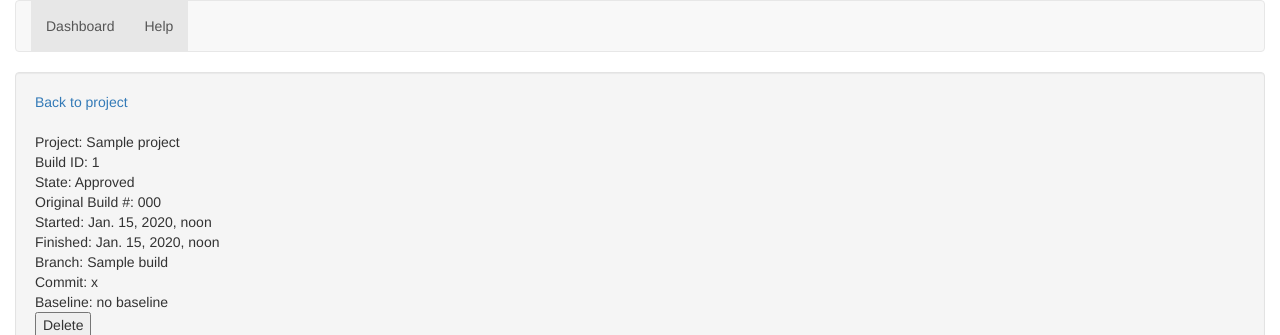
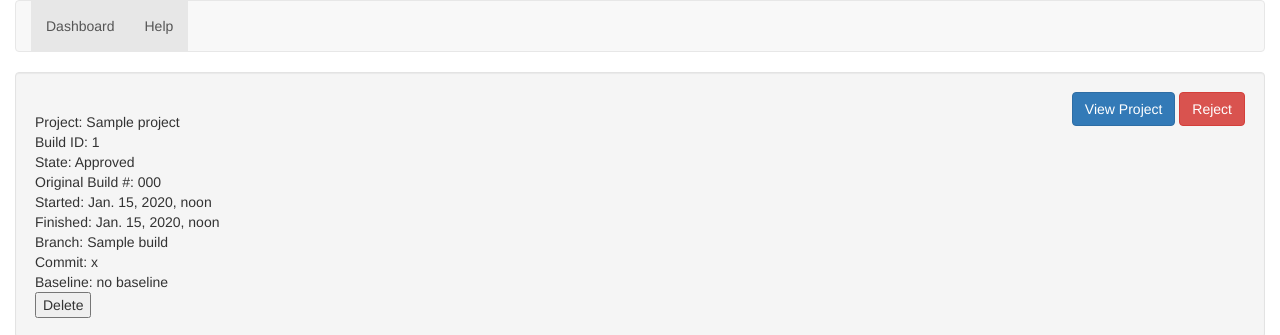
Before and after one commit to karamanolev/persephone, a Django app: page /projects/1/builds/1/ in a window 1280 px wide. Shown: the top 335 px of the page. Run offline with Django 3.2, Linux system fonts and the light colour scheme; a user stored in the database is signed in; tables that the repository leaves empty hold one stand-in row (values such as "Sample post"); parts of the project's set-up code (start-up, migrations or seed data) failed here and were passed over; some libraries are stand-ins or nearby versions.

Commit message:
Bit of styling for build page

```diff
--- a/persephone/builds/static/persephone/main.css
+++ b/persephone/builds/static/persephone/main.css
@@ -1,3 +1,7 @@
+.form-display-inline {
+    display: inline;
+}
+
 .collapsed-screenshot {
     display: none;
 }
--- a/persephone/builds/templates/build.html
+++ b/persephone/builds/templates/build.html
@@ -6,7 +6,25 @@
     <div class="row">
         <div class="col-md-12">
             <div class="well">
-                <a href="{% url 'builds:project' build.project_id %}">Back to project</a><br>
+                <div class="pull-right">
+                    <a href="{% url 'builds:project' build.project_id %}" class="btn btn-primary">
+                        View Project
+                    </a>
+                    {% if build.state == build.STATE_PENDING_REVIEW or build.state == build.STATE_REJECTED %}
+                        <form action="{% url 'builds:build_approve' build.project_id build.id %}"
+                              method="post" class="form-display-inline">
+                            {% csrf_token %}
+                            <button class="btn btn-success">Approve</button>
+                        </form>
+                    {% endif %}
+                    {% if build.state == build.STATE_PENDING_REVIEW or build.state == build.STATE_APPROVED %}
+                        <form action="{% url 'builds:build_reject' build.project_id build.id %}"
+                              method="post" class="form-display-inline">
+                            {% csrf_token %}
+                            <button class="btn btn-danger">Reject</button>
+                        </form>
+                    {% endif %}
+                </div>
                 <br>
                 Project: {{ build.project.name }}<br>
                 Build ID: {{ build.id }}<br>
@@ -32,21 +50,6 @@
                     {% csrf_token %}
                     <button>Delete</button>
                 </form>
-
-                {% if build.state == build.STATE_PENDING_REVIEW or build.state == build.STATE_REJECTED %}
-                    <form action="{% url 'builds:build_approve' build.project_id build.id %}"
-                          method="post">
-                        {% csrf_token %}
-                        <button>Approve</button>
-                    </form>
-                {% endif %}
-                {% if build.state == build.STATE_PENDING_REVIEW or build.state == build.STATE_APPROVED %}
-                    <form action="{% url 'builds:build_reject' build.project_id build.id %}"
-                          method="post">
-                        {% csrf_token %}
-                        <button>Reject</button>
-                    </form>
-                {% endif %}
             </div>
         </div>
     </div>
```
